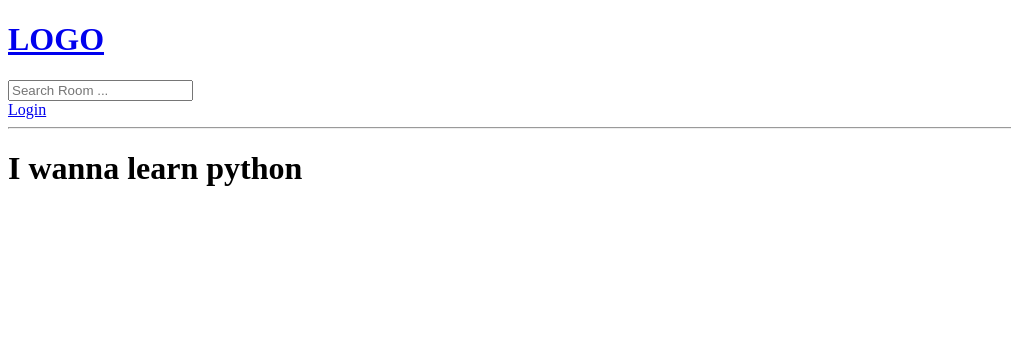
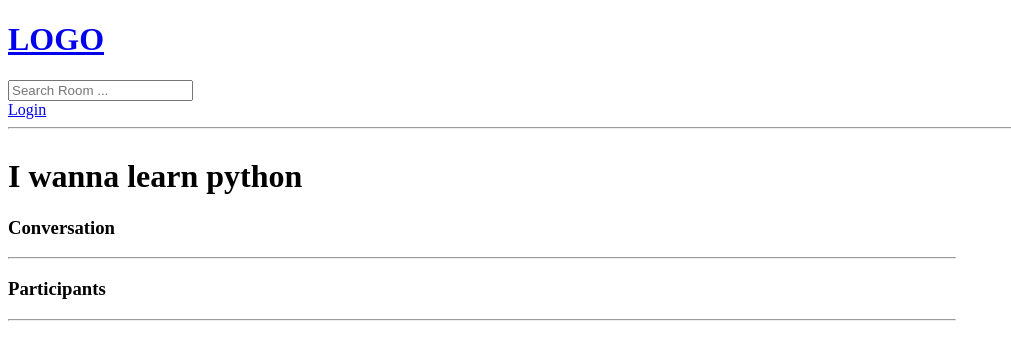
Before and after one commit to Healthy-Manish/GreatTalks, a Django app: page /room/6 in a window 1280 px wide. Shown: the top 360 px of the page, without its empty margins (0-1011 px from the left). Run offline with Django 4.2, Linux system fonts and the light colour scheme; data comes from the database, SQL or seed files in the repository; both versions use the stored data as it was after the commit.

Commit message:
createdf comment section in app

```diff
--- a/base/templates/base/room.html
+++ b/base/templates/base/room.html
@@ -1,4 +1,45 @@
 {% extends 'main.html' %}
 {%block content%}
-<h1>{{room.name}}</h1>
+ <style>
+    .room-container{
+        display: grid;
+        grid-template-columns: 3fr 1fr;
+    }
+ </style>
+<div class="room-container">
+    <div>
+
+
+        <h1>{{room.name}}</h1>
+
+        <p>{{room.description}}</p>
+
+        <div class="comment-wrapper">
+        <h3>Conversation</h3>
+        <hr>
+
+        {% for message in room_messages%}
+        <div>
+        <small>@{{message.user}} {{message.created|timesince}} ago</small>
+        <p>{{message.body}}</p>
+        <hr>
+        </div>
+        </div>
+        {%endfor %}
+        {% if request.user.is_authenticated %}
+        <div class="comment-form">
+        <form action="" method="POST">
+        {% csrf_token%}
+        <input type="text" name="body" id="" placeholder="write your message here...." />
+        </form>
+
+        </div>
+
+        {% endif %}
+    </div>
+    <div>
+        <h3> Participants</h3>
+        <hr>
+    </div>
+</div>
 {%endblock%}
--- a/base/views.py
+++ b/base/views.py
@@ -8,7 +8,7 @@ from django.contrib import messages
 from django.contrib.auth.forms import UserCreationForm
 from django.http import HttpResponse
 from .forms import RoomForm
-from .models import Room, Topic
+from .models import Room, Topic,Message
 # rooms = [
 #     {'id':1, 'name':'Lets learn python!'},
 #     {'id':2,'name':'Design with me'},
@@ -75,7 +75,16 @@ def home(request):
 def room(request,pk):
     # return HttpResponse('ROOM')
     room = Room.objects.get(id = pk)
-    context = {'room':room}
+    room_messages = room.message_set.all().order_by('-created')
+
+    if request.method == 'POST':
+        message = Message.objects.create(
+            user = request.user,
+            room = room,
+            body = request.POST.get('body')
+        )
+        return redirect('room',pk = room.id)
+    context = {'room':room, 'room_messages': room_messages}
 
     return render(request, 'base/room.html',context)
 
```
Also changed, not shown: db.sqlite3.
